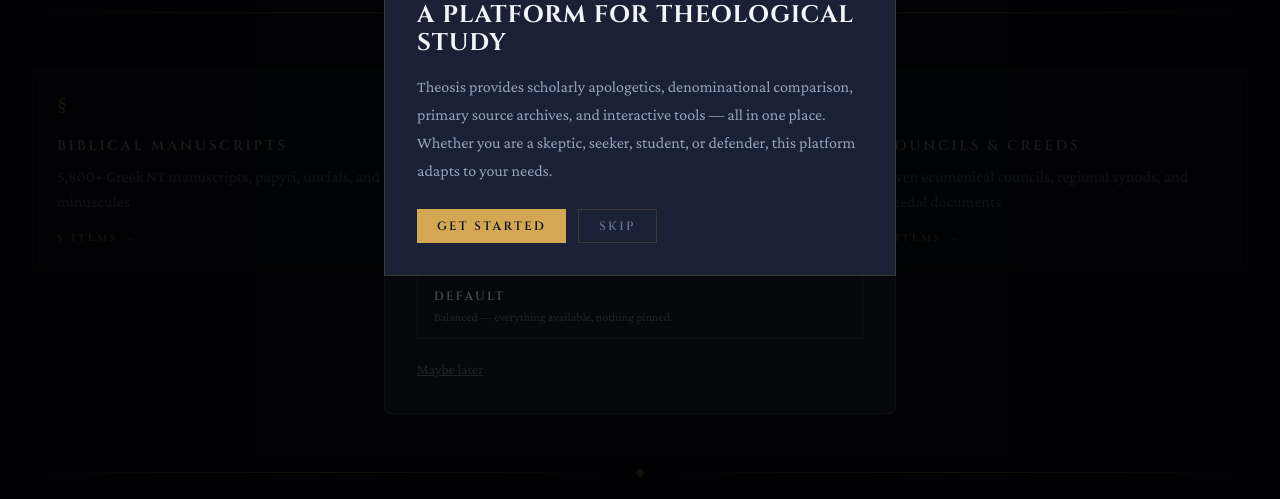
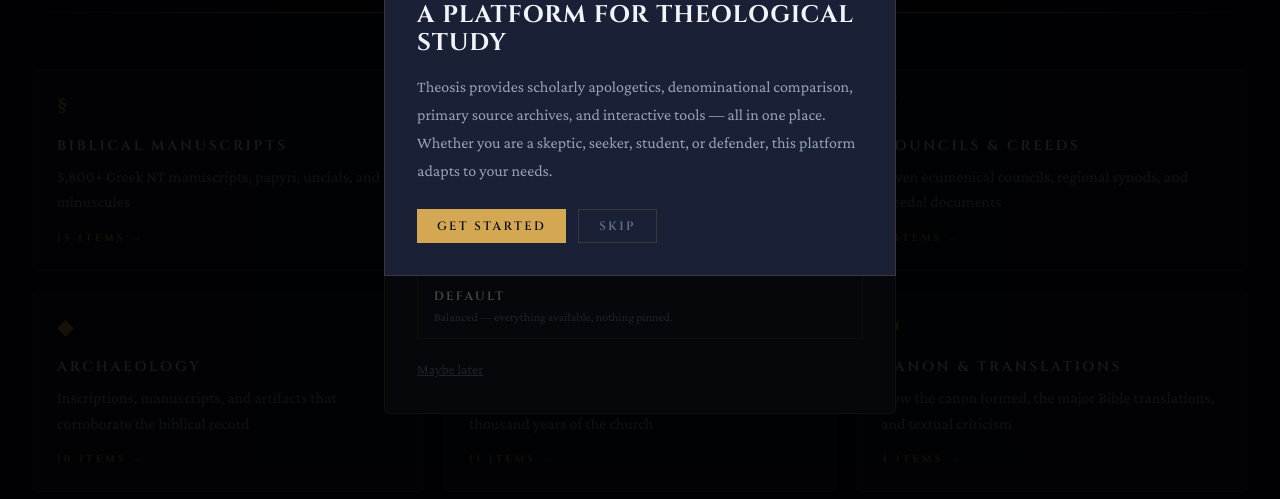
Before and after one commit to SimoSabev/Christian-Theology-Platform, a Next.js app: page /en/sources in a window 1280 px wide. Shown: the part 301-800 px from the top of the page. Built offline with nearby package versions, Linux system fonts and the light colour scheme.

Commit message:
feat(sources): link archaeology/history/canon pages from hub; fix manuscript count

```diff
--- a/src/app/[locale]/sources/page.tsx
+++ b/src/app/[locale]/sources/page.tsx
@@ -2,15 +2,43 @@
 
 import { useTranslations } from 'next-intl';
 import { Link } from '@/i18n/navigation';
-import { manuscripts, churchFathers, councils } from '@/data/sources';
+import { churchFathers, councils } from '@/data/sources';
+import { allManuscripts } from '@/data/manuscripts';
+import { archaeologicalDiscoveries } from '@/data/archaeology';
+import { historicalEvents, keyFigures } from '@/data/history';
+import { bibleTranslations, canonFormations, textualCriticismMethods } from '@/data/science-faith';
 import { Eyebrow, KeystoneDivider, SectionMark } from '@/components/ornament';
 import RevealOnScroll from '@/components/motion/RevealOnScroll';
 import CodexCard from '@/components/reader/CodexCard';
 
-const CATEGORIES = [
-  { id: 'manuscripts',    labelKey: 'manuscripts',   descKey: 'manuscriptsDesc',   glyph: 'section'  as const, count: () => manuscripts.length  },
+const TRANSLATED_CATEGORIES = [
+  { id: 'manuscripts',    labelKey: 'manuscripts',   descKey: 'manuscriptsDesc',   glyph: 'section'  as const, count: () => allManuscripts.length },
   { id: 'church-fathers', labelKey: 'churchFathers', descKey: 'churchFathersDesc', glyph: 'cross'    as const, count: () => churchFathers.length },
   { id: 'councils',       labelKey: 'councils',      descKey: 'councilsDesc',      glyph: 'chiRho'   as const, count: () => councils.length      },
+];
+
+const STATIC_CATEGORIES = [
+  {
+    id: 'archaeology',
+    glyph: 'diamond' as const,
+    label: 'Archaeology',
+    desc: 'Inscriptions, manuscripts, and artifacts that corroborate the biblical record',
+    count: () => archaeologicalDiscoveries.length,
+  },
+  {
+    id: 'history',
+    glyph: 'plusCircle' as const,
+    label: 'Church History',
+    desc: 'Pivotal events, revivals, and figures across two thousand years of the church',
+    count: () => historicalEvents.length + keyFigures.length,
+  },
+  {
+    id: 'canon',
+    glyph: 'patee' as const,
+    label: 'Canon & Translations',
+    desc: 'How the canon formed, the major Bible translations, and textual criticism',
+    count: () => bibleTranslations.length + canonFormations.length + textualCriticismMethods.length,
+  },
 ];
 
 export default function SourcesPage() {
@@ -29,7 +57,7 @@
       <KeystoneDivider className="mb-12" />
 
       <div className="grid md:grid-cols-3 gap-5">
-        {CATEGORIES.map(({ id, labelKey, descKey, glyph, count }, i) => (
+        {TRANSLATED_CATEGORIES.map(({ id, labelKey, descKey, glyph, count }, i) => (
           <RevealOnScroll key={id} delay={i * 0.1}>
             <Link href={`/sources/${id}`} className="block">
               <CodexCard className="h-full" as="article">
@@ -43,6 +71,20 @@
             </Link>
           </RevealOnScroll>
         ))}
+        {STATIC_CATEGORIES.map(({ id, glyph, label, desc, count }, i) => (
+          <RevealOnScroll key={id} delay={(i + TRANSLATED_CATEGORIES.length) * 0.1}>
+            <Link href={`/sources/${id}`} className="block">
+              <CodexCard className="h-full" as="article">
+                <div className="mb-4">
+                  <SectionMark glyph={glyph} size={22} />
+                </div>
+                <h2 className="t-caps text-sm mb-2" style={{ color: 'var(--color-text-primary)' }}>{label}</h2>
+                <p className="t-body text-sm mb-4" style={{ color: 'var(--color-text-secondary)', lineHeight: 1.6 }}>{desc}</p>
+                <div className="t-eyebrow" style={{ color: 'var(--color-accent-gold)' }}>{count()} items →</div>
+              </CodexCard>
+            </Link>
+          </RevealOnScroll>
+        ))}
       </div>
     </div>
   );
```
